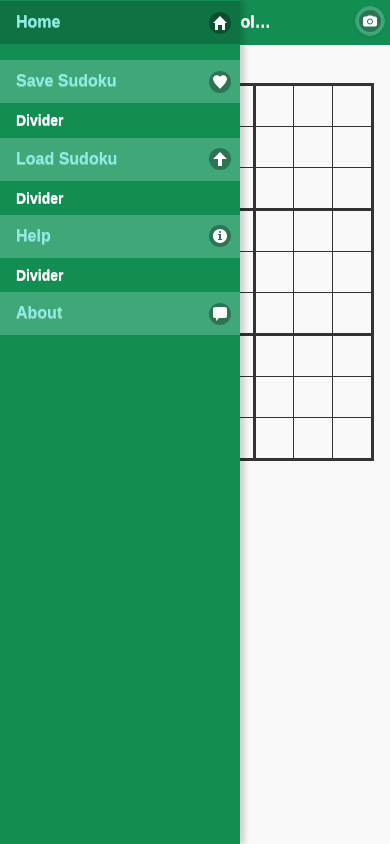
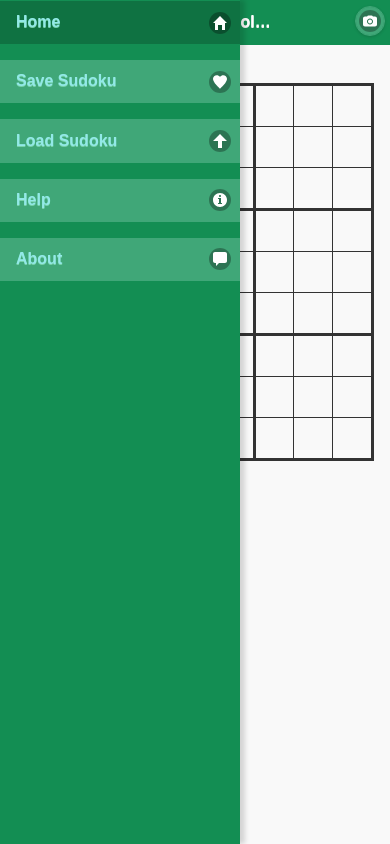
Before and after one commit to szystec/SudokuSolver, a plain HTML site: page Sudoku Photo Solver/www/index.html in a window 390 px wide. Both pictures are taken after a click on the button "Menu". Drawn offline with Linux system fonts and the light colour scheme; some packages are replaced by stand-ins of ours.

Commit message:
Divider text removal from menu, verson change

```diff
--- a/Sudoku Photo Solver/www/config.xml
+++ b/Sudoku Photo Solver/www/config.xml
@@ -1,5 +1,5 @@
 <?xml version='1.0' encoding='utf-8' ?>
-<widget xmlns="http://www.w3.org/ns/widgets" xmlns:gap="http://phonegap.com/ns/1.0" id="com.phonegap.sudokuphotosolver" version="1.1.4">
+<widget xmlns="http://www.w3.org/ns/widgets" xmlns:gap="http://phonegap.com/ns/1.0" id="com.phonegap.sudokuphotosolver" version="1.2.0">
   <name>Sudoku Photo Solver</name>
   <description>
     Sudoku Solver via Image Analysis is a cross-platform mobile phone application that captures Sudoku Puzzles with the device’s inbuilt camera, enables user to play puzzle on the mobile device and provides an option to automatically solve it.
--- a/Sudoku Photo Solver/www/index.html
+++ b/Sudoku Photo Solver/www/index.html
@@ -167,13 +167,13 @@
         <li data-role="list-divider"></li>
         <li data-icon="heart"><a href="#" data-rel="close">Save Sudoku</a>
         </li>
-        <li data-role="list-divider">Divider</li>
+        <li data-role="list-divider"></li>
         <li data-icon="arrow-u"><a href="#" data-rel="close">Load Sudoku</a>
         </li>
-        <li data-role="list-divider">Divider</li>
+        <li data-role="list-divider"></li>
         <li data-icon="info"><a href="#" data-rel="close">Help</a>
         </li>
-        <li data-role="list-divider">Divider</li>
+        <li data-role="list-divider"></li>
         <li data-icon="comment"><a href="#" data-rel="close">About</a>
         </li>
       </ul>
```
